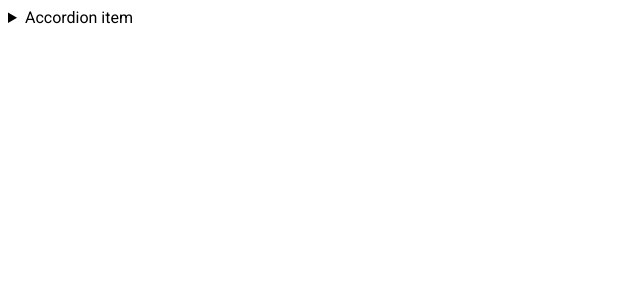
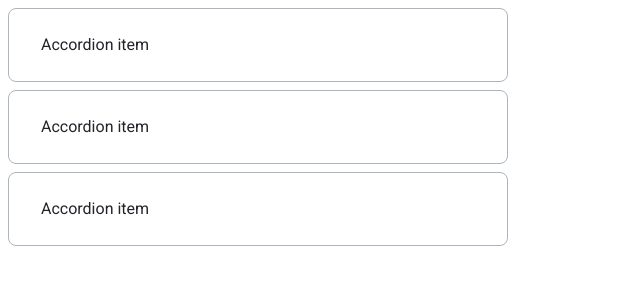
Before and after one commit to js-tasks-ru/htmlcss-20210513_mityakrylov, a website: page 03-lection1/02-accordion/index.html in a window 1280 px wide. Shown: the whole page, without its empty margins (0-640 px from the left). Drawn offline with Linux system fonts and the light colour scheme.

Commit message:
03-02-accordion solution

```diff
--- a/03-lection1/02-accordion/accordion.css
+++ b/03-lection1/02-accordion/accordion.css
@@ -1 +1,31 @@
 /* Стилизация аккордеона */
+.accordion {
+    width: 500px;
+}
+
+.accordion__item {
+    background: var(--white);
+    color: var(--black);
+
+    padding: 24px 24px 24px 32px;
+
+    border: 1px solid var(--grey-3);
+    border-radius: 8px;
+
+    font-style: normal;
+    font-weight: normal;
+    font-size: 16px;
+    line-height: 24px;
+}
+
+.accordion__item {
+    margin-bottom: 8px;
+}
+
+.accordion__item:last-child {
+    margin-bottom: 0;
+}
+
+.accordion__summary {
+    display: block;
+}
--- a/03-lection1/02-accordion/index.html
+++ b/03-lection1/02-accordion/index.html
@@ -6,13 +6,31 @@
         <link rel="stylesheet" href="./accordion.css">
     </head>
     <body>
-        <details>
-            <summary>
+        <div class='accordion'>
+            <details class='accordion__item'>
+                <summary class='accordion__summary'>
                     Accordion item
                 </summary>
                 <p>
                     Hidden content
                 </p>
             </details>
+            <details class='accordion__item'>
+                <summary class='accordion__summary'>
+                    Accordion item
+                </summary>
+                <p>
+                    Hidden content
+                </p>
+            </details>
+            <details class='accordion__item'>
+                <summary class='accordion__summary'>
+                    Accordion item
+                </summary>
+                <p>
+                    Hidden content
+                </p>
+            </details>
+        </div>
     </body>
 </html>
```
Lines whose indentation alone changed are shown as unchanged.
